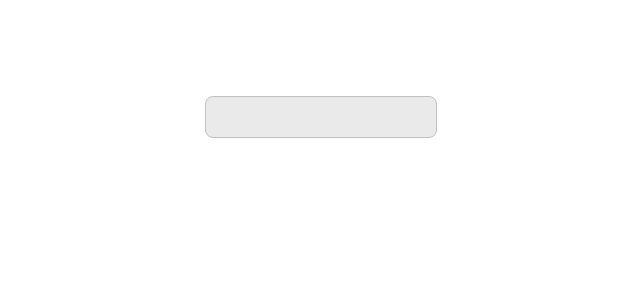
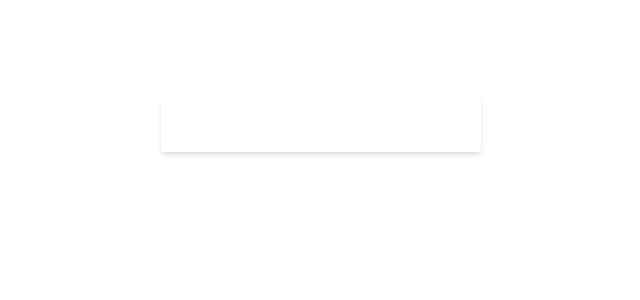
Before and after one commit to Solaa08/new-next, a Next.js app: page / in a window 1280 px wide. Shown: the top 300 px of the page, without its empty margins (319-959 px from the left). Built offline with nearby package versions, Linux system fonts and the light colour scheme.

Commit message:
feat: form nectron

```diff
--- /dev/null
+++ b/src/app/nectron/Form.tsx
@@ -0,0 +1,18 @@
+import clsx from 'clsx';
+import React, { FormHTMLAttributes } from 'react';
+
+export type FormProps = FormHTMLAttributes<HTMLFormElement>;
+
+export default function Form({
+  children,
+  className,
+  action,
+  ...props
+}: FormHTMLAttributes<HTMLFormElement>) {
+  return (
+    <form className={clsx(className, 'w-full max-w-xs bg-white shadow-md rounded px-8 pt-6 pb-8 mb-4')}
+    {...props}
+    action={action}>
+    </form>
+  );
+}
--- a/src/app/page.tsx
+++ b/src/app/page.tsx
@@ -1,12 +1,17 @@
 
 import Button from "./nectron/Button";
+import Form from "./nectron/Form";
 import Input from "./nectron/Input";
+
 import { VARIANT } from "./nectron/variant";
 
 export default function Home() {
   return (
     <main className="flex bg-white min-h-screen flex-col items-center justify-between p-24 text-sm">
-      <Input></Input>
+      <Form>
+        <Input></Input>
+        <Button variant={VARIANT.PRIMARY}>Test</Button>
+      </Form>
     </main>
   );
 }
```
